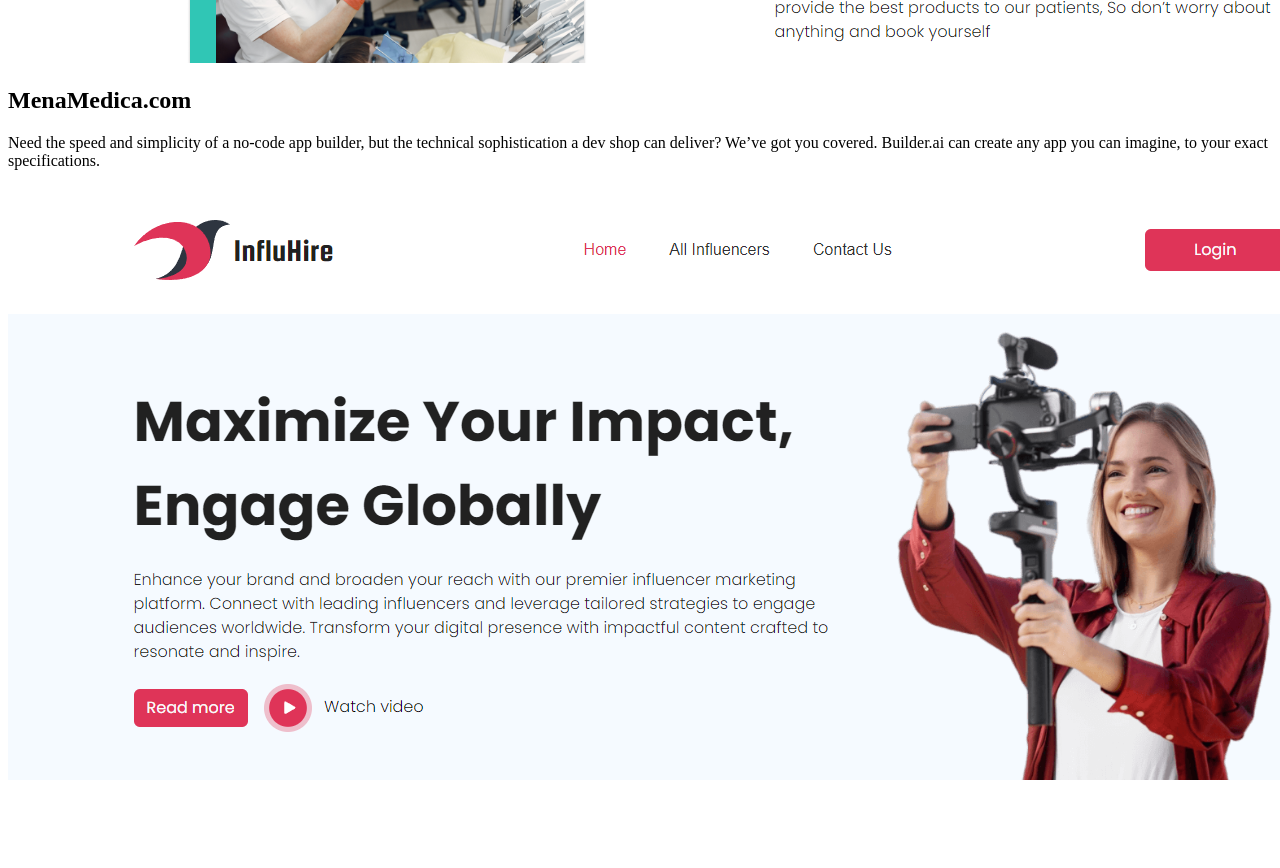
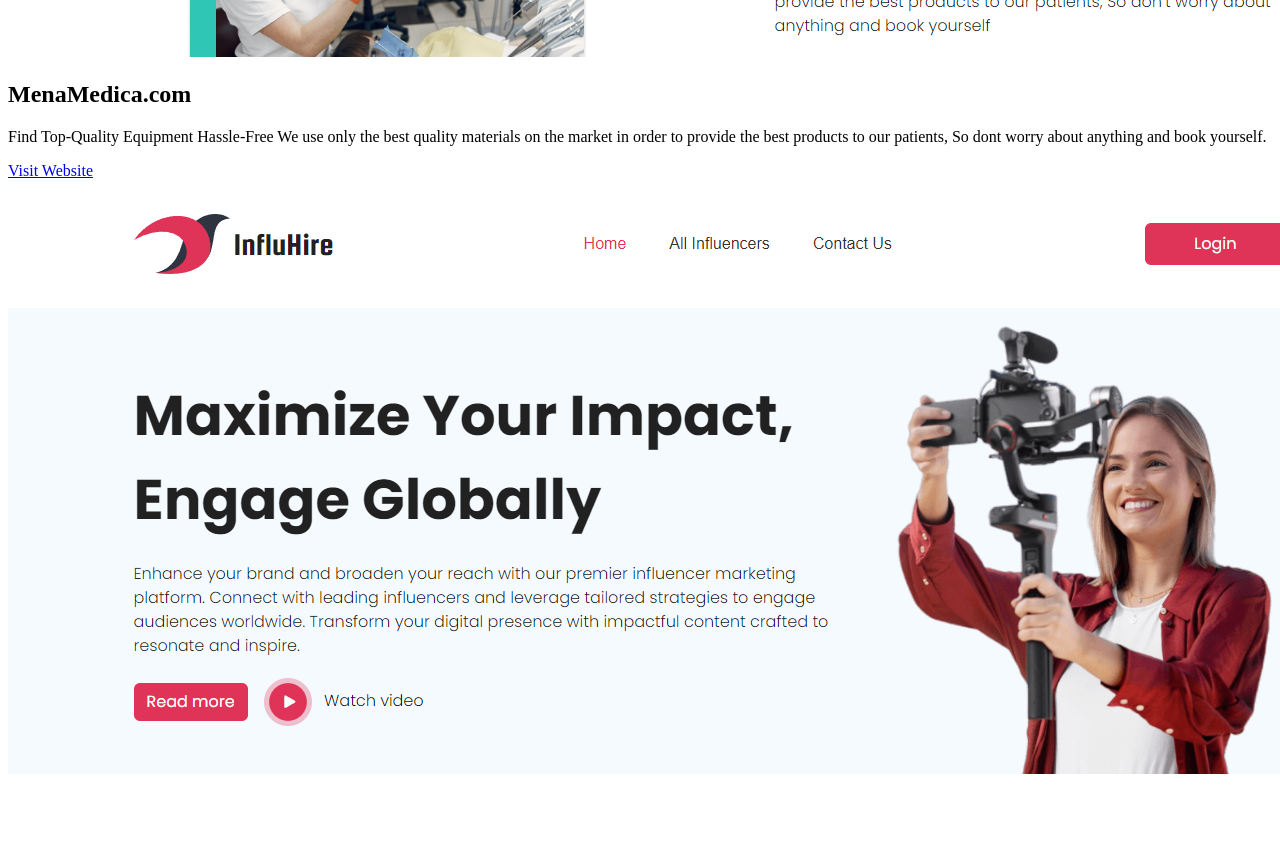
Before and after one commit to AlveeGit/builder.ai, a React (Create React App) app: page /projects in a window 1280 px wide. Shown: the part 1880-2748 px from the top of the page. Built offline with nearby package versions, Linux system fonts and the light colour scheme; the HTML template or start-up script is replaced by a standard one.

Commit message:
updated projects

```diff
--- a/src/cms/projects/ProjectsData.js
+++ b/src/cms/projects/ProjectsData.js
@@ -4,7 +4,6 @@ import {
   menacheckout,
 } from "../../assets/images/index.js";
 import { productshero } from "../../assets/images";
-
 
 export const ProjectsHeroData = {
   title: "Apps made to order",
@@ -14,34 +13,39 @@ export const ProjectsHeroData = {
   secondaryButtonText: "See pricing and plans",
   secondaryButtonLink: "#",
   list: [
-      "We can build anything, regardless of complexity",
-      "Guaranteed pricing and clear timelines",
-      "Aftercare keeps your software up to date and bug free",
+    "We can build anything, regardless of complexity",
+    "Guaranteed pricing and clear timelines",
+    "Aftercare keeps your software up to date and bug free",
   ],
   mainImage: productshero,
 };
-
 
 export const productsFeatureData = [
   {
     title: "MenaMedica.com",
     paragraph:
-      "Need the speed and simplicity of a no-code app builder, but the technical sophistication a dev shop can deliver? We’ve got you covered. Builder.ai can create any app you can imagine, to your exact specifications.",
+      "Find Top-Quality Equipment Hassle-Free We use only the best quality materials on the market in order to provide the best products to our patients, So dont worry about anything and book yourself.",
     image: menamedica,
     imagePosition: "left",
+    primaryButtonText: "Visit Website",
+    primaryButtonLink: "https://menamedica.com/",
   },
   {
     title: "InfluHire.com",
     paragraph:
-      "AI fits reusable features together based on a template you choose so our developers can focus on creating the custom features only your business needs. AI also calculates a price based on the features you choose and gives you fixed costs and clear timelines.",
+      "Maximize Your Impact, Engage Globally. Enhance your brand and broaden your reach with our premier influencer marketing platform. Connect with leading influencers and leverage tailored strategies to engage audiences worldwide. Transform your digital presence with impactful content crafted to resonate and inspire.",
     image: influhire,
     imagePosition: "right",
+    primaryButtonText: "Visit Website",
+    primaryButtonLink: "https://influhire.com/",
   },
   {
     title: "MenaCheckout.com",
     paragraph:
-      "At Builder.ai, our product managers are called Productologists. When your app build begins, you’ll meet with your Productologist once a week, but you can collaborate with and contact them at any time via your all-in-one project dashboard, Builder Home. This helps to ensure that the final product looks just like your original app idea.",
+      "Complete payment Services, Powerful Solutions for Seamless Growth. Experience a comprehensive platform that combines end-to-end payments, data analytics, and streamlined financial management. Discover how our financial technology solution can accelerate your path to success.",
     image: menacheckout,
     imagePosition: "left",
+    primaryButtonText: "Visit Website",
+    primaryButtonLink: "https://menacheckout.com/",
   },
 ];
--- a/src/components/Feature.js
+++ b/src/components/Feature.js
@@ -7,7 +7,10 @@ const Feature = ({
   paragraph,
   secondaryParagraph,
   showDiscordButton,
+  primaryButtonText,
+  primaryButtonLink,
   secondaryButtonText,
+  secondaryButtonLink,
   image,
   imagePosition,
   icon: Icon,
@@ -66,6 +69,9 @@ const Feature = ({
             {showDiscordButton && (
               <Button icon={FaDiscord} text="Add to Discord" />
             )}
+            {primaryButtonText && (
+              <Button text={primaryButtonText} link={primaryButtonLink} />
+            )}
             {secondaryButtonText && (
               <Button text={secondaryButtonText} variant="secondary" />
             )}
--- a/src/components/common/Button.js
+++ b/src/components/common/Button.js
@@ -1,6 +1,9 @@
+import { use } from "framer-motion/client";
 import React from "react";
+import { Link, useNavigate } from "react-router-dom";
 
-const Button = ({ icon: Icon, text, variant, className }) => {
+const Button = ({ icon: Icon, text, variant, link, className }) => {
+  const navigate=useNavigate()
   // Define a mapping for the button styles based on the 'variant' prop
   const variantStyles = {
     transparent: "bg-transparent hover:bg-gray-300 text-sm font-bold",
@@ -17,10 +20,10 @@ const Button = ({ icon: Icon, text, variant, className }) => {
   } py-3 px-4 rounded-sm flex items-center justify-center space-x-2 transition duration-300 ease-in-out whitespace-nowrap ${className} `;
 
   return (
-    <button className={buttonClass}>
+    <Link className={buttonClass} to={link} target="_blank" >
       {Icon && <Icon size={24} />}
       <span>{text}</span>
-    </button>
+    </Link>
   );
 };
 
--- a/src/pages/Products.js
+++ b/src/pages/Products.js
@@ -44,7 +44,8 @@ const Products = () => {
               title={feature.title}
               paragraph={feature.paragraph}
               showDiscordButton={feature.showDiscordButton}
-              secondaryButtonText={feature.secondaryButtonText}
+              primaryButtonText={feature.primaryButtonText}
+              primaryButtonLink={feature.primaryButtonLink}
               image={feature.image}
               imagePosition={feature.imagePosition}
             />
```
